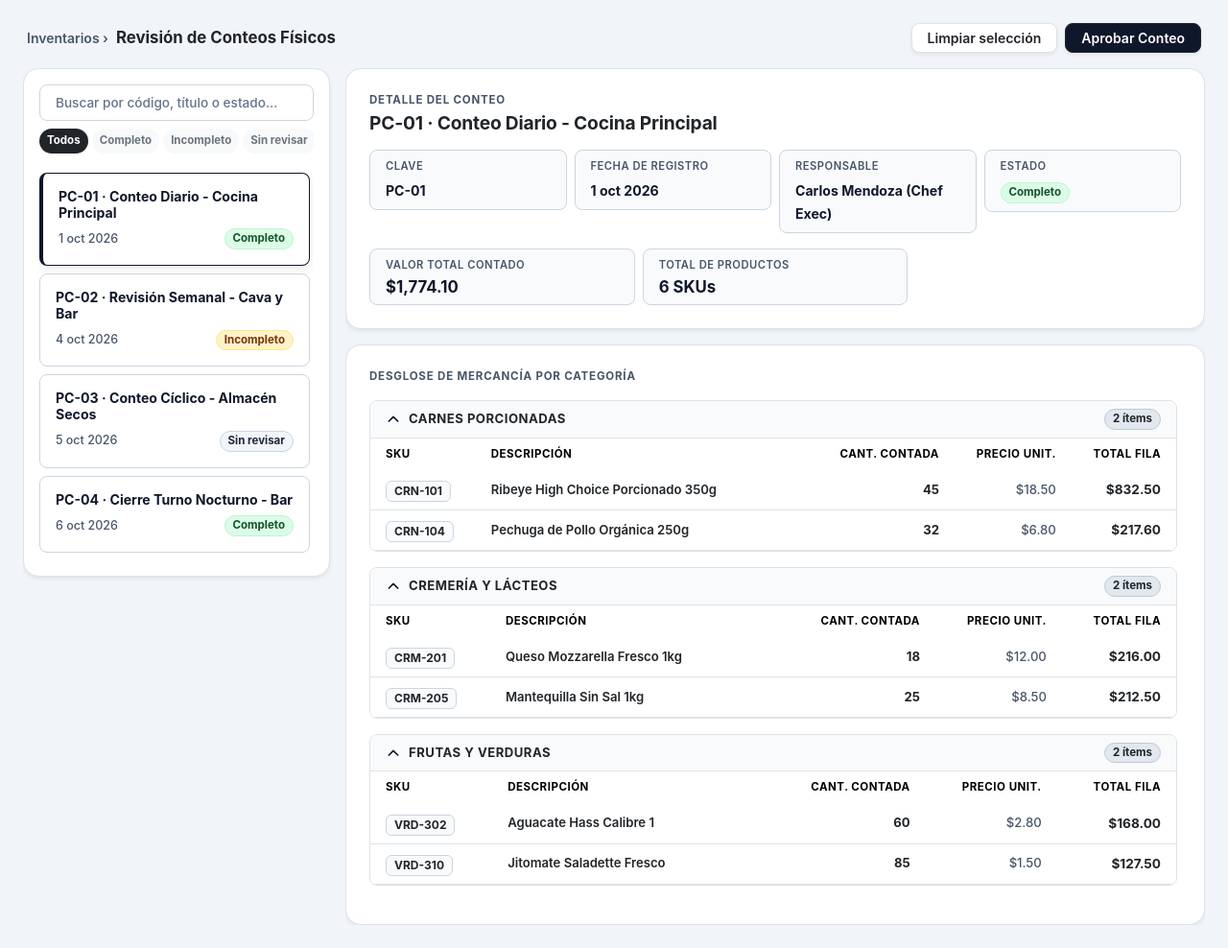
After one commit to restax099-cell/Proyecto_Servidor, a Django app: page /consulta-conteo/ in a window 1280 px wide. The commit adds this page. Shown: the whole page at 96% size. Run offline with Django 5.2, Linux system fonts and the light colour scheme; the visitor is signed in with stand-in values (Sample User, id 1).

Commit message:
Corrigiendo errores anteriores de paginas de detalles de conteo y agregando plantilla visual de nueva web de consultas de conteo

```diff
--- /dev/null
+++ b/Proyecto_Inv_Server/web/static/css/styles_consulta_conteo.css
@@ -0,0 +1,66 @@
+[x-cloak] { display: none !important; }
+
+body {
+    font-family: 'Inter', sans-serif;
+    background-color: #f1f5f9 !important;
+    color: #0f172a;
+    height: 100vh;
+    overflow: hidden;
+}
+
+/* Estilos de tarjetas de la lista */
+.count-card {
+    transition: all 0.15s ease-in-out;
+    background-color: #ffffff;
+    border: 1px solid #cbd5e1;
+}
+.count-card:hover {
+    background-color: #f8fafc;
+    cursor: pointer;
+    box-shadow: 0 2px 8px rgba(15, 23, 42, 0.08);
+    border-color: #94a3b8;
+}
+.count-card.active {
+    background-color: #ffffff;
+    border-left: 4px solid #0f172a !important;
+    border-color: #0f172a;
+    box-shadow: 0 4px 10px rgba(15, 23, 42, 0.08);
+}
+
+/* Badges de alto contraste con tonos suaves */
+.badge-soft-success { background-color: #dcfce7; color: #14532d; border: 1px solid #bbf7d0; }
+.badge-soft-warning { background-color: #fef3c7; color: #78350f; border: 1px solid #fde68a; }
+.badge-soft-secondary { background-color: #f1f5f9; color: #1e293b; border: 1px solid #cbd5e1; }
+
+/* Scrollbar personalizado */
+.scrollable-column {
+    overflow-y: auto;
+}
+.scrollable-column::-webkit-scrollbar { width: 6px; }
+.scrollable-column::-webkit-scrollbar-track { background: transparent; }
+.scrollable-column::-webkit-scrollbar-thumb { background: #cbd5e1; border-radius: 4px; }
+.scrollable-column::-webkit-scrollbar-thumb:hover { background: #94a3b8; }
+
+.search-input {
+    background-color: #ffffff;
+    border: 1px solid #cbd5e1;
+    color: #0f172a;
+}
+.search-input::placeholder {
+    color: #64748b;
+}
+.search-input:focus {
+    background-color: #ffffff;
+    border-color: #0f172a;
+    box-shadow: 0 0 0 0.2rem rgba(15, 23, 42, 0.12);
+}
+
+/* Utilidades para legibilidad */
+.text-label {
+    color: #475569 !important;
+    font-weight: 600;
+}
+.text-value {
+    color: #0f172a !important;
+    font-weight: 700;
+}
--- /dev/null
+++ b/Proyecto_Inv_Server/web/static/js/app_consulta_conteo/app_consulta_conteo.js
@@ -0,0 +1,130 @@
+import Alpine from 'https://cdn.jsdelivr.net/npm/alpinejs@3.x.x/dist/module.esm.js';
+
+Alpine.data('inventoryApp', () => ({
+
+    searchQuery: '',
+    statusFilter: 'Todos',
+    selectedCount: null,
+
+    init() {
+        console.log("¡Alpine inicializado correctamente!");
+        if (this.counts.length > 0) {
+            this.selectedCount = this.counts[0];
+        }
+    },
+
+    resetSelection() {
+        this.selectedCount = null;
+    },
+
+    counts: [
+        {
+            id: 1,
+            code: "PC-01",
+            title: "Conteo Diario - Cocina Principal",
+            date: "2026-10-01",
+            status: "Completo",
+            assignee: "Carlos Mendoza (Chef Exec)",
+            products: [
+                { sku: "CRN-101", description: "Ribeye High Choice Porcionado 350g", category: "Carnes Porcionadas", qty: 45, price: 18.50 },
+                { sku: "CRN-104", description: "Pechuga de Pollo Orgánica 250g", category: "Carnes Porcionadas", qty: 32, price: 6.80 },
+                { sku: "CRM-201", description: "Queso Mozzarella Fresco 1kg", category: "Cremería y Lácteos", qty: 18, price: 12.00 },
+                { sku: "CRM-205", description: "Mantequilla Sin Sal 1kg", category: "Cremería y Lácteos", qty: 25, price: 8.50 },
+                { sku: "VRD-302", description: "Aguacate Hass Calibre 1", category: "Frutas y Verduras", qty: 60, price: 2.80 },
+                { sku: "VRD-310", description: "Jitomate Saladette Fresco", category: "Frutas y Verduras", qty: 85, price: 1.50 }
+            ]
+        },
+        {
+            id: 2,
+            code: "PC-02",
+            title: "Revisión Semanal - Cava y Bar",
+            date: "2026-10-04",
+            status: "Incompleto",
+            assignee: null,
+            products: [
+                { sku: "BEB-401", description: "Vino Tinto Cabernet Sauvignon 750ml", category: "Bebidas y Cava", qty: 34, price: 24.00 },
+                { sku: "BEB-415", description: "Tequila Reposado 100% Agave 750ml", category: "Bebidas y Cava", qty: 12, price: 42.00 },
+                { sku: "BEB-450", description: "Cerveza Artesanal IPA 355ml", category: "Bebidas y Cava", qty: 96, price: 3.50 }
+            ]
+        },
+        {
+            id: 3,
+            code: "PC-03",
+            title: "Conteo Cíclico - Almacén Secos",
+            date: "2026-10-05",
+            status: "Sin revisar",
+            assignee: "María Torres",
+            products: [
+                { sku: "ABR-501", description: "Aceite de Oliva Extra Virgen 5L", category: "Abarrotes y Secos", qty: 15, price: 48.00 },
+                { sku: "ABR-512", description: "Harina de Trigo Extra Fina 10kg", category: "Abarrotes y Secos", qty: 20, price: 16.50 },
+                { sku: "ABR-530", description: "Sal de Mar Gruesa 5kg", category: "Abarrotes y Secos", qty: 8, price: 6.00 }
+            ]
+        },
+        {
+            id: 4,
+            code: "PC-04",
+            title: "Cierre Turno Nocturno - Bar",
+            date: "2026-10-06",
+            status: "Completo",
+            assignee: "Luis Hernández (Head Bartender)",
+            products: [
+                { sku: "BEB-401", description: "Vino Tinto Cabernet Sauvignon 750ml", category: "Bebidas y Cava", qty: 18, price: 24.00 },
+                { sku: "BEB-415", description: "Tequila Reposado 100% Agave 750ml", category: "Bebidas y Cava", qty: 8, price: 42.00 }
+            ]
+        }
+    ],
+
+    get filteredCounts() {
+        return this.counts.filter(c => {
+            const query = this.searchQuery.toLowerCase();
+            const matchesQuery = query === '' ||
+                c.title.toLowerCase().includes(query) ||
+                c.code.toLowerCase().includes(query) ||
+                c.status.toLowerCase().includes(query);
+
+            const matchesStatus = this.statusFilter === 'Todos' || c.status === this.statusFilter;
+
+            return matchesQuery && matchesStatus;
+        });
+    },
+
+    selectCount(count) {
+        this.selectedCount = count;
+        console.log("hola");
+    },
+
+    getGroupedProducts() {
+        if (!this.selectedCount) return {};
+        return this.selectedCount.products.reduce((acc, p) => {
+            if (!acc[p.category]) acc[p.category] = [];
+            acc[p.category].push(p);
+            return acc;
+        }, {});
+    },
+
+    calculateTotalValue() {
+        if (!this.selectedCount) return 0;
+        return this.selectedCount.products.reduce((acc, p) => acc + (p.qty * p.price), 0);
+    },
+
+    formatCurrency(val) {
+        return new Intl.NumberFormat('en-US', { style: 'currency', currency: 'USD' }).format(val);
+    },
+
+    formatDate(dateStr) {
+        if (!dateStr) return '';
+        const date = new Date(dateStr + 'T00:00:00');
+        return date.toLocaleDateString('es-ES', { day: 'numeric', month: 'short', year: 'numeric' });
+    },
+
+    getStatusBadgeClass(status) {
+        switch(status) {
+            case 'Completo': return 'badge-soft-success';
+            case 'Incompleto': return 'badge-soft-warning';
+            default: return 'badge-soft-secondary';
+        }
+    }
+}));
+
+// ¡CRUCIAL! Esto enciende el motor de Alpine para archivos modulares (ESM)
+Alpine.start();
--- /dev/null
+++ b/Proyecto_Inv_Server/web/templates/consulta_conteo/consulta_conteo.html
@@ -0,0 +1,235 @@
+{% extends 'cont_panel/base_conteo.html' %}
+{% load static %}
+
+{% block extra_css %}
+    <link rel="stylesheet" href="{% static 'css/styles_consulta_conteo.css' %}">
+{% endblock %}
+
+{% block content_panel %}
+<div x-data="inventoryApp()" style="background-color: #f1f5f9;">
+
+    <div class="container-fluid d-flex flex-column h-100 p-3 p-lg-4">
+
+        <!-- BARRA SUPERIOR -->
+        <div class="d-flex justify-content-between align-items-center mb-3 px-1 flex-shrink-0">
+            <div class="d-flex align-items-center gap-2">
+                <span class="text-label small">Inventarios &rsaquo;</span>
+                <h6 class="fw-bold text-dark mb-0" style="font-size: 1.05rem;">Revisión de Conteos Físicos</h6>
+            </div>
+            <div class="d-flex gap-2">
+                <button class="btn btn-sm btn-light border px-3 fw-semibold text-dark rounded-3 shadow-sm bg-white" @click="resetSelection()">Limpiar selección</button>
+                <button class="btn btn-sm btn-dark px-3 fw-semibold rounded-3 shadow-sm" style="background-color: #0f172a;">Aprobar Conteo</button>
+            </div>
+        </div>
+
+        <!-- CONTENEDOR PRINCIPAL FLEX -->
+        <div class="d-flex flex-column flex-lg-row gap-3 flex-grow-1 overflow-hidden">
+
+            <!-- COLUMNA IZQUIERDA: BANDEJA DE CONTEOS -->
+            <div class="h-100 w-100 flex-shrink-0" style="max-width: 320px;">
+                <div class="bg-white rounded-4 shadow-sm border border-slate-200 d-flex flex-column h-100 p-3">
+
+                    <!-- Buscador -->
+                    <div class="mb-2">
+                        <input type="text"
+                                class="form-control form-control-sm search-input rounded-3 px-3 py-2 fw-medium"
+                                style="font-size: 0.85rem;"
+                                placeholder="Buscar por código, título o estado..."
+                                x-model="searchQuery">
+                    </div>
+
+                    <!-- Filtros por Estado (Pills) -->
+                    <div class="d-flex gap-1 mb-3 overflow-x-auto pb-1" style="font-size: 0.72rem; scrollbar-width: none;">
+                        <button type="button"
+                                class="btn btn-sm rounded-pill px-2 py-1 fw-bold text-nowrap border-0"
+                                :class="statusFilter === 'Todos' ? 'btn-dark text-white' : 'btn-light text-secondary border'"
+                                style="font-size: 0.72rem;"
+                                @click="statusFilter = 'Todos'">
+                            Todos
+                        </button>
+                        <button type="button"
+                                class="btn btn-sm rounded-pill px-2 py-1 fw-bold text-nowrap border-0"
+                                :class="statusFilter === 'Completo' ? 'badge-soft-success' : 'btn-light text-secondary border'"
+                                style="font-size: 0.72rem;"
+                                @click="statusFilter = 'Completo'">
+                            Completo
+                        </button>
+                        <button type="button"
+                                class="btn btn-sm rounded-pill px-2 py-1 fw-bold text-nowrap border-0"
+                                :class="statusFilter === 'Incompleto' ? 'badge-soft-warning' : 'btn-light text-secondary border'"
+                                style="font-size: 0.72rem;"
+                                @click="statusFilter = 'Incompleto'">
+                            Incompleto
+                        </button>
+                        <button type="button"
+                                class="btn btn-sm rounded-pill px-2 py-1 fw-bold text-nowrap border-0"
+                                :class="statusFilter === 'Sin revisar' ? 'badge-soft-secondary' : 'btn-light text-secondary border'"
+                                style="font-size: 0.72rem;"
+                                @click="statusFilter = 'Sin revisar'">
+                            Sin revisar
+                        </button>
+                    </div>
+
+                    <!-- Lista de Conteos (Scrollable) -->
+                    <div class="scrollable-column flex-grow-1 pe-1">
+                        <template x-for="count in filteredCounts" :key="count.id">
+                            <div class="count-card p-3 mb-2 rounded-3"
+                                    :class="{ 'active': selectedCount && selectedCount.id === count.id }"
+                                    @click="selectCount(count)">
+                                <div class="d-flex justify-content-between align-items-start mb-1">
+                                    <h6 class="mb-0 fw-bold" style="font-size: 0.88rem; color: #0f172a;" x-text="count.code + ' · ' + count.title"></h6>
+                                </div>
+                                <div class="d-flex justify-content-between align-items-center mt-2">
+                                    <span style="font-size: 0.78rem; color: #475569;" class="fw-medium" x-text="formatDate(count.date)"></span>
+                                    <span class="badge rounded-pill fw-bold px-2 py-1"
+                                            :class="getStatusBadgeClass(count.status)"
+                                            style="font-size: 0.72rem;"
+                                            x-text="count.status"></span>
+                                </div>
+                            </div>
+                        </template>
+
+                        <div x-show="filteredCounts.length === 0" class="text-center p-4 text-muted">
+                            <p class="small mb-0 fw-medium">No se encontraron conteos.</p>
+                        </div>
+                    </div>
+
+                </div>
+            </div>
+
+            <!-- COLUMNA DERECHA: PANEL DE DETALLES -->
+            <div class="flex-grow-1 h-100 w-100 overflow-hidden">
+
+                <!-- ESTADO VACÍO -->
+                <template x-if="!selectedCount">
+                    <div class="bg-white rounded-4 shadow-sm border border-slate-200 h-100 d-flex flex-column align-items-center justify-content-center p-4">
+                        <svg width="48" height="48" fill="none" stroke="#64748b" viewBox="0 0 24 24" class="mb-2"><path stroke-linecap="round" stroke-linejoin="round" stroke-width="1.5" d="M9 12h6m-6 4h6m2 5H7a2 2 0 01-2-2V5a2 2 0 012-2h5.586a1 1 0 01.707.293l5.414 5.414a1 1 0 01.293.707V19a2 2 0 01-2 2z"></path></svg>
+                        <h6 class="fw-bold text-dark mb-1">Ningún conteo seleccionado</h6>
+                        <p class="small text-muted mb-0 fw-medium">Selecciona un elemento de la lista para ver sus detalles</p>
+                    </div>
+                </template>
+
+                <!-- SI HAY UN CONTEO SELECCIONADO -->
+                <template x-if="selectedCount">
+                    <div class="d-flex flex-column gap-3 h-100 overflow-hidden">
+
+                        <!-- TARJETA SUPERIOR: ENCABEZADO Y METADATOS -->
+                        <div class="bg-white rounded-4 shadow-sm border border-slate-200 p-3 p-lg-4 flex-shrink-0">
+                            <!-- Micro Etiqueta de Sección -->
+                            <span class="d-block text-label text-uppercase fw-bold mb-1" style="font-size: 0.72rem; letter-spacing: 0.8px;">DETALLE DEL CONTEO</span>
+                            <h5 class="fw-bold text-dark mb-3" style="font-size: 1.2rem; letter-spacing: -0.2px;" x-text="selectedCount.code + ' · ' + selectedCount.title"></h5>
+
+                            <!-- BLOQUES DE METADATOS -->
+                            <div class="row g-2 mb-3">
+                                <div class="col-6 col-md-3">
+                                    <div class="p-2 px-3 rounded-3 border" style="background-color: #f8fafc; border-color: #cbd5e1 !important;">
+                                        <span class="d-block text-label text-uppercase mb-1" style="font-size: 0.7rem; letter-spacing: 0.5px;">CLAVE</span>
+                                        <span class="text-value" style="font-size: 0.88rem;" x-text="selectedCount.code"></span>
+                                    </div>
+                                </div>
+                                <div class="col-6 col-md-3">
+                                    <div class="p-2 px-3 rounded-3 border" style="background-color: #f8fafc; border-color: #cbd5e1 !important;">
+                                        <span class="d-block text-label text-uppercase mb-1" style="font-size: 0.7rem; letter-spacing: 0.5px;">FECHA DE REGISTRO</span>
+                                        <span class="text-value" style="font-size: 0.88rem;" x-text="formatDate(selectedCount.date)"></span>
+                                    </div>
+                                </div>
+                                <div class="col-6 col-md-3">
+                                    <div class="p-2 px-3 rounded-3 border" style="background-color: #f8fafc; border-color: #cbd5e1 !important;">
+                                        <span class="d-block text-label text-uppercase mb-1" style="font-size: 0.7rem; letter-spacing: 0.5px;">RESPONSABLE</span>
+                                        <span class="text-value" style="font-size: 0.88rem;" x-text="selectedCount.assignee || 'Sin asignar'"></span>
+                                    </div>
+                                </div>
+                                <div class="col-6 col-md-3">
+                                    <div class="p-2 px-3 rounded-3 border" style="background-color: #f8fafc; border-color: #cbd5e1 !important;">
+                                        <span class="d-block text-label text-uppercase mb-1" style="font-size: 0.7rem; letter-spacing: 0.5px;">ESTADO</span>
+                                        <span class="badge rounded-pill fw-bold px-2 py-1"
+                                                :class="getStatusBadgeClass(selectedCount.status)"
+                                                style="font-size: 0.72rem;"
+                                                x-text="selectedCount.status"></span>
+                                    </div>
+                                </div>
+                            </div>
+
+                            <!-- INDICADORES FINANCIEROS -->
+                            <div class="row g-2">
+                                <div class="col-6 col-md-4">
+                                    <div class="p-2 px-3 rounded-3 border" style="background-color: #f8fafc; border-color: #cbd5e1 !important;">
+                                        <span class="text-label text-uppercase d-block mb-1" style="font-size: 0.7rem; letter-spacing: 0.5px;">VALOR TOTAL CONTADO</span>
+                                        <h6 class="fw-bold mb-0 text-value" style="font-size: 1.05rem;" x-text="formatCurrency(calculateTotalValue())"></h6>
+                                    </div>
+                                </div>
+                                <div class="col-6 col-md-4">
+                                    <div class="p-2 px-3 rounded-3 border" style="background-color: #f8fafc; border-color: #cbd5e1 !important;">
+                                        <span class="text-label text-uppercase d-block mb-1" style="font-size: 0.7rem; letter-spacing: 0.5px;">TOTAL DE PRODUCTOS</span>
+                                        <h6 class="fw-bold mb-0 text-value" style="font-size: 1.05rem;" x-text="selectedCount.products.length + ' SKUs'"></h6>
+                                    </div>
+                                </div>
+                            </div>
+                        </div>
+
+                        <!-- TARJETA INFERIOR: DESGLOSE POR CATEGORÍAS EN ACORDEÓN -->
+                        <div class="bg-white rounded-4 shadow-sm border border-slate-200 p-3 p-lg-4 flex-grow-1 d-flex flex-column overflow-hidden">
+                            <span class="d-block text-label text-uppercase fw-bold mb-3" style="font-size: 0.72rem; letter-spacing: 0.8px;">DESGLOSE DE MERCANCÍA POR CATEGORÍA</span>
+
+                            <div class="scrollable-column flex-grow-1 pe-1">
+                                <template x-for="(products, category) in getGroupedProducts()" :key="category">
+                                    <div class="border border-slate-300 rounded-3 overflow-hidden mb-3" x-data="{ isOpen: true }">
+                                        <!-- Cabecera de Categoría (Acordeón) -->
+                                        <div class="px-3 py-2 border-bottom d-flex justify-content-between align-items-center"
+                                                style="background-color: #f8fafc; cursor: pointer; user-select: none;"
+                                                @click="isOpen = !isOpen">
+                                            <div class="d-flex align-items-center gap-2">
+                                                <svg width="16" height="16" fill="none" stroke="#0f172a" viewBox="0 0 24 24"
+                                                        style="transition: transform 0.2s ease;"
+                                                        :style="isOpen ? 'transform: rotate(180deg);' : 'transform: rotate(0deg);'">
+                                                    <path stroke-linecap="round" stroke-linejoin="round" stroke-width="2.5" d="M19 9l-7 7-7-7"></path>
+                                                </svg>
+                                                <span class="fw-bold text-dark text-uppercase" style="font-size: 0.82rem; letter-spacing: 0.5px;" x-text="category"></span>
+                                            </div>
+                                            <span class="badge bg-slate-200 text-dark border border-secondary-subtle rounded-pill fw-bold px-2 py-1" style="font-size: 0.72rem; background-color: #e2e8f0; color: #0f172a;" x-text="products.length + ' ítems'"></span>
+                                        </div>
+
+                                        <!-- Tabla de Productos (Contenido Plegable) -->
+                                        <div class="table-responsive mb-0" x-show="isOpen" x-transition>
+                                            <table class="table table-sm table-hover mb-0 align-middle">
+                                                <thead style="background-color: #f1f5f9;">
+                                                    <tr class="text-uppercase fw-bold" style="font-size: 0.72rem; color: #334155; letter-spacing: 0.5px;">
+                                                        <th class="ps-3 py-2 border-0">SKU</th>
+                                                        <th class="py-2 border-0">Descripción</th>
+                                                        <th class="text-end py-2 border-0">Cant. Contada</th>
+                                                        <th class="text-end py-2 border-0">Precio Unit.</th>
+                                                        <th class="text-end pe-3 py-2 border-0">Total Fila</th>
+                                                    </tr>
+                                                </thead>
+                                                <tbody>
+                                                    <template x-for="product in products" :key="product.sku">
+                                                        <tr>
+                                                            <td class="ps-3 py-2">
+                                                                <span class="badge text-dark border px-2 py-1 fw-bold" style="font-size: 0.75rem; background-color: #f8fafc; border-color: #cbd5e1 !important;" x-text="product.sku"></span>
+                                                            </td>
+                                                            <td class="py-2 fw-semibold text-dark" style="font-size: 0.82rem;" x-text="product.description"></td>
+                                                            <td class="text-end py-2 fw-bold text-dark" style="font-size: 0.82rem;" x-text="product.qty"></td>
+                                                            <td class="text-end py-2 fw-medium" style="font-size: 0.82rem; color: #475569;" x-text="formatCurrency(product.price)"></td>
+                                                            <td class="text-end pe-3 py-2 fw-bold text-dark" style="font-size: 0.85rem;" x-text="formatCurrency(product.qty * product.price)"></td>
+                                                        </tr>
+                                                    </template>
+                                                </tbody>
+                                            </table>
+                                        </div>
+                                    </div>
+                                </template>
+                            </div>
+                        </div>
+
+                    </div>
+                </template>
+
+            </div>
+        </div>
+    </div>
+</div>
+
+{% endblock %}
+{% block extra_scripts %}
+    <script type="module" src="{% static 'js/app_consulta_conteo/app_consulta_conteo.js' %}"></script>
+{% endblock %}
--- a/Proyecto_Inv_Server/web/templates/cont_panel/conteo.html
+++ b/Proyecto_Inv_Server/web/templates/cont_panel/conteo.html
@@ -171,7 +171,6 @@
                     Un conteo abierto por plantilla y fecha. Al vencer el límite la captura se cierra.
                 </div>
                 <div class="d-flex gap-3">
-                    <button class="btn btn-outline-soft">Ver conteos anteriores</button>
                     <button class="btn btn-primary-dark"
                             :disabled="!plantillaSeleccionada"
                             @click="iniciarConteo()">
@@ -183,6 +182,7 @@
 
     </main>
 </div>
+
 {% endblock %}
 
 
--- a/Proyecto_Inv_Server/web/urls.py
+++ b/Proyecto_Inv_Server/web/urls.py
@@ -24,5 +24,6 @@ urlpatterns = [
 
     path('conteo-plantilla/', views.cont_plant, name='cont_plant'),
     path('cont-panel/', views.cont_panel, name='cont_panel'),
+    path('consulta-conteo/', views.consulta_conteo, name='consulta_conteo'),
     path('cont-panel-detalle/<int:plantilla_id>/', views.cont_panel_detalle, name='cont_panel_detalle'),
 ]
--- a/Proyecto_Inv_Server/web/views.py
+++ b/Proyecto_Inv_Server/web/views.py
@@ -108,3 +108,7 @@ def cont_panel_detalle(request, plantilla_id):
         'plantilla_id_desde_django': plantilla_id
     }
     return render(request, 'cont_panel/conteo_detalle.html', context)
+
+@login_required
+def consulta_conteo(request):
+    return render(request, 'consulta_conteo/consulta_conteo.html')
```
Also changed, not shown: Proyecto_Inv_Server/web/static/css/styles_conteo_detalle.css (+93 -0 lines), Proyecto_Inv_Server/web/templates/consulta_conteo/base_consulta.html (added, +18 -0 lines), Proyecto_Inv_Server/web/templates/consulta_conteo/head_consulta.html (added, +14 -0 lines), Proyecto_Inv_Server/web/templates/cont_panel/conteo_detalle.html (+40 -8 lines), Proyecto_Inv_Server/web/templates/index.html (+9 -0 lines).
